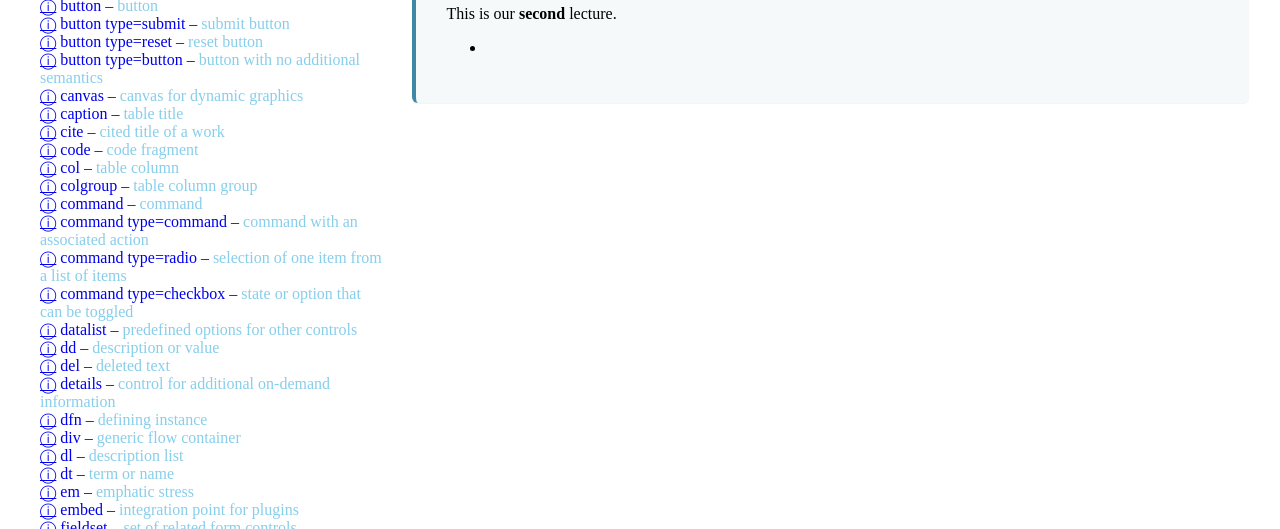
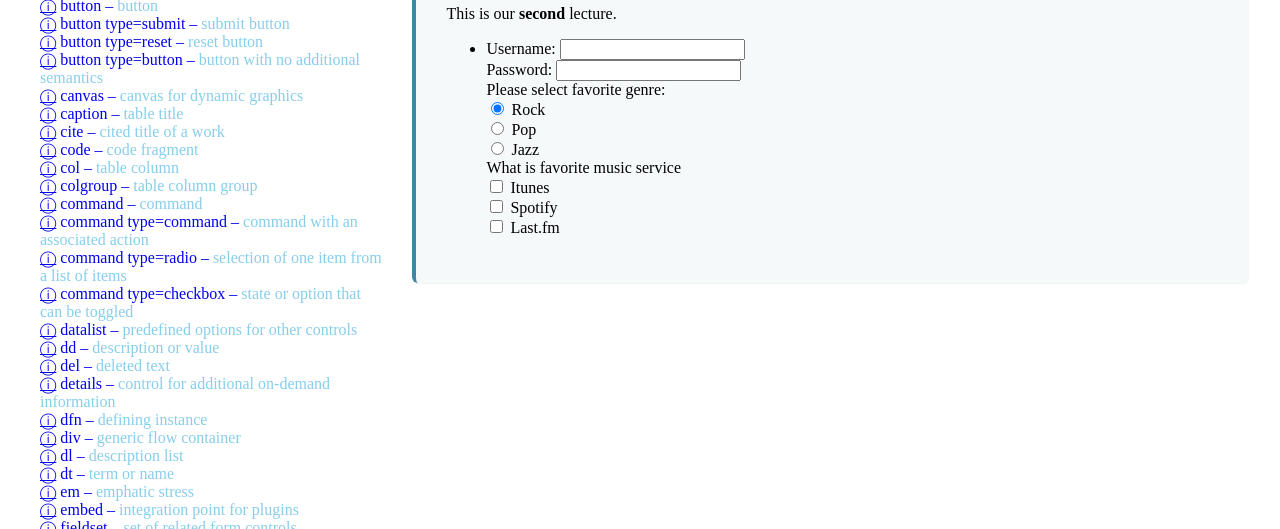
Before and after one commit to ryanb099/workspace-html-2020-jzgpm9, a website: page index.html in a window 1280 px wide. Shown: the part 271-800 px from the top of the page. Drawn offline with nearby package versions, Linux system fonts and the light colour scheme.

Commit message:
1 file modified

```diff
--- a/index.html
+++ b/index.html
@@ -36,7 +36,22 @@
 			<p> This is our <b>second</b> lecture.</p>
       <ul>
         <li>
-          <form name=
+          <form>
+            Username: <input type= "text" name= "username" size= "20" maxlength= "30" >
+          </form>
+          <form>
+            Password: <input type= "password" size="20" maxlength= "30" name= "ps">
+          </form>
+          <form>
+            Please select favorite genre: <br> <input type= "radio" name="radio" value= "Rock" checked> Rock<br> <input type= "radio" name="radio" value= "Pop"> Pop <br> <input type= "radio" name= "radio" value= "Jazz"> Jazz <br>
+          </form>
+          <form>
+            <label> What is favorite music service<br>
+              <input name= "music" type= "checkbox" value= "Itunes"> Itunes <br>
+              <input name= "music" type= "checkbox" value= "Spotify"> Spotify <br>
+              <input name= "music" type= "checkbox" value= "Last.fm"> Last.fm <br>
+            </label></form>
+
 
 
 		</div>
```
